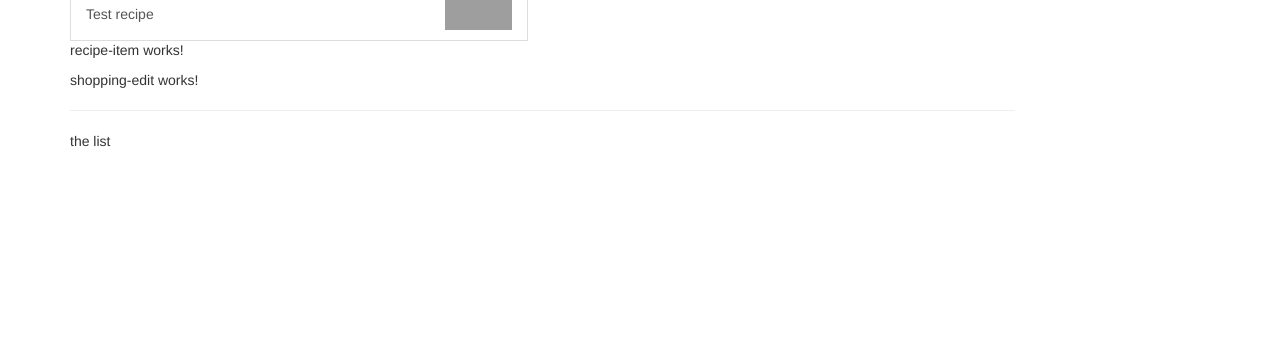
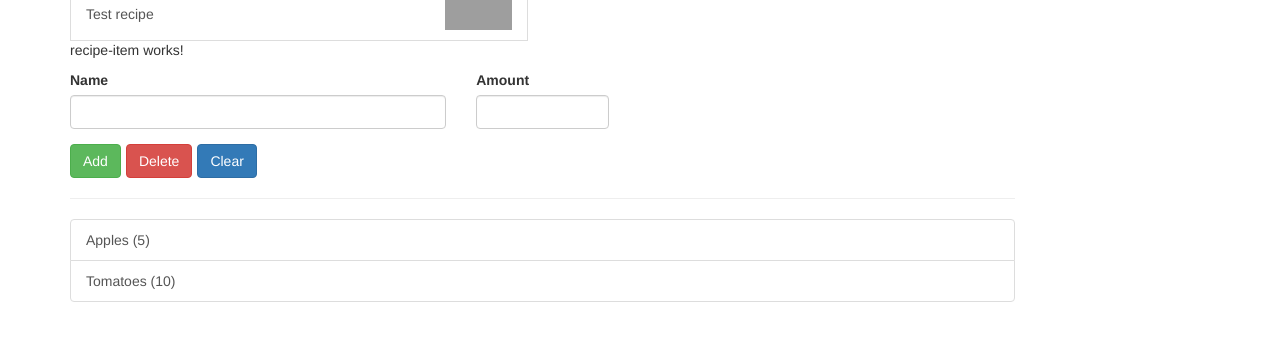
Before and after one commit to ernstgodoy/recipes, an Angular app: page / in a window 1280 px wide. Shown: the part 249-590 px from the top of the page. Built offline with nearby package versions, Linux system fonts and the light colour scheme; grey boxes are pictures that could not be loaded.

Commit message:
ingredient model and list component

```diff
--- a/src/app/header/header.component.html
+++ b/src/app/header/header.component.html
@@ -2,7 +2,6 @@
     <div class="containter-fluid">
         <div class="navbar-header">
             <a href='#' class="navbar-brand">Recipe Book</a>
-        </div>
         </div>
 
         <div class="navbar-default">
@@ -20,4 +19,5 @@
                 </li>
             </ul>
         </div>
+    </div>
 </nav>
--- /dev/null
+++ b/src/app/shared/ingredient.model.ts
@@ -0,0 +1,3 @@
+export class Ingredient {
+    constructor(public name: string, public amount: number) {}
+}
--- a/src/app/shopping-list/shopping-edit/shopping-edit.component.html
+++ b/src/app/shopping-list/shopping-edit/shopping-edit.component.html
@@ -1 +1,23 @@
-<p>shopping-edit works!</p>
+<div class="row">
+    <div class="col-xs-12">
+        <form>
+            <div class="row">
+                <div class="col-sm-5 form-group">
+                    <label for="name">Name</label>
+                    <input type="text" id="name" class="form-control">
+                </div>
+                <div class="col-sm-2 form-group">
+                    <label for="amount">Amount</label>
+                    <input type="number" id="amount" class="form-control">
+                </div>
+            </div>
+            <div class="row">
+                <div class="col-xs-12 btn-toolbar">
+                    <button class="btn btn-success" type="submit">Add</button>
+                    <button class="btn btn-danger" type="button">Delete</button>
+                    <button class="btn btn-primary" type="button">Clear</button>
+                </div>
+            </div>
+        </form>
+    </div>
+</div>
--- a/src/app/shopping-list/shopping-list.component.html
+++ b/src/app/shopping-list/shopping-list.component.html
@@ -2,6 +2,8 @@
     <div class="col-xs-10">
         <app-shopping-edit></app-shopping-edit>
         <hr>
-        <p>the list</p>
+        <ul class="list-group">
+            <a class="list-group-item" style="cursor: pointer" *ngFor="let ingredient of ingredients">{{ingredient.name}} ({{ingredient.amount}}) </a>
+        </ul>
     </div>
 </div>
--- a/src/app/shopping-list/shopping-list.component.ts
+++ b/src/app/shopping-list/shopping-list.component.ts
@@ -1,4 +1,5 @@
 import { Component, OnInit } from '@angular/core';
+import { Ingredient } from '../shared/ingredient.model'
 
 @Component({
   selector: 'app-shopping-list',
@@ -6,6 +7,10 @@
   styleUrls: ['./shopping-list.component.css']
 })
 export class ShoppingListComponent implements OnInit {
+  ingredients: Ingredient[] = [
+    new Ingredient("Apples", 5),
+    new Ingredient("Tomatoes", 10)
+  ];
 
   constructor() { }
 
```
Lines whose indentation alone changed are shown as unchanged.
